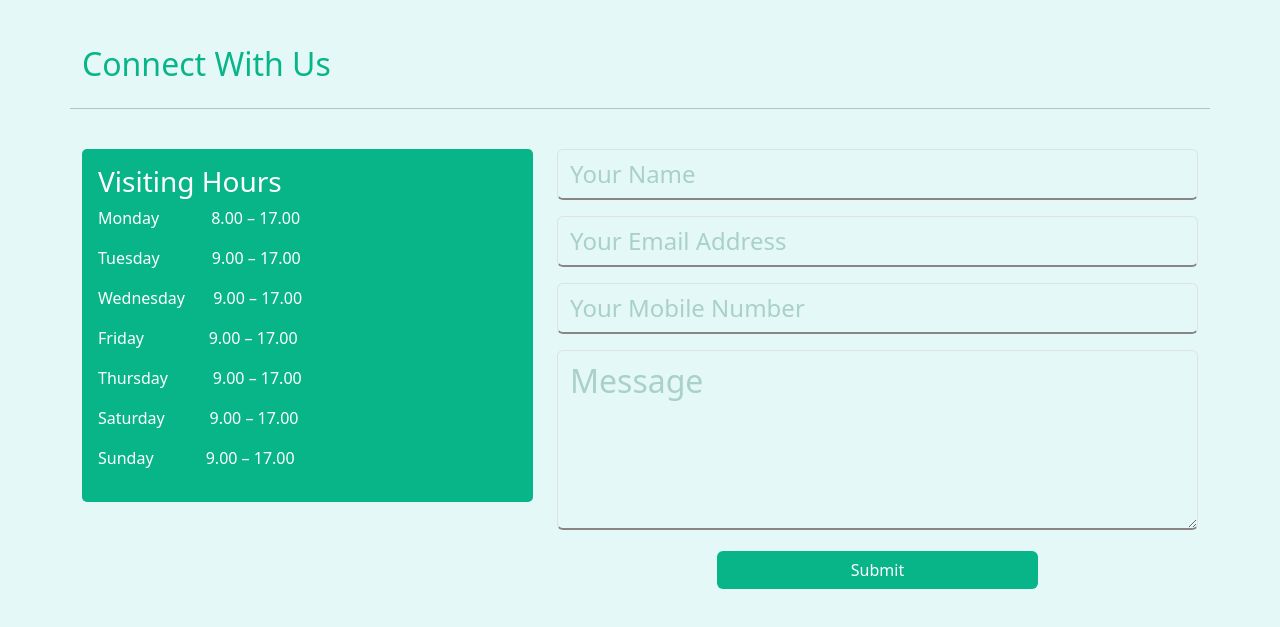
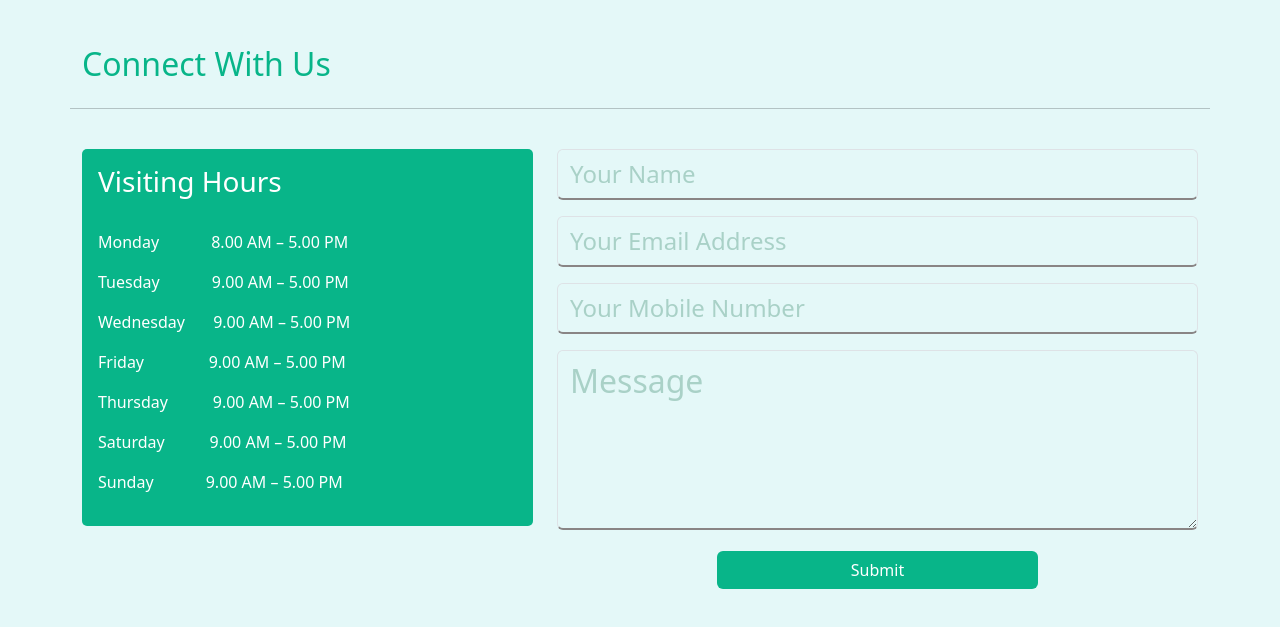
Before and after one commit to vinoth-mathan/hospitalstaticpage, a plain HTML site: page index.html in a window 1280 px wide. Shown: the part 3308-3935 px from the top of the page. Drawn offline with Linux system fonts and the light colour scheme.

Commit message:
textchange

```diff
--- a/index.html
+++ b/index.html
@@ -351,14 +351,15 @@
         <div class="col-md-5 mt-2">
              <div class="content p-3 d-flex justify-content-center flex-column">
                 <h3>Visiting Hours</h3>
+                <br>
 
-                   <p >Monday  <span class="ms-5">8.00 – 17.00</span></p>
-                   <p >   Tuesday  <span class="ms-5">9.00 – 17.00</span></p>
-                   <p > Wednesday   <span class="ms-4">9.00 – 17.00</span></p>
-                   <p >    Friday <span class="ms-5">&nbsp;&nbsp;&nbsp;9.00 – 17.00</span></p>
-                   <p >  Thursday  <span class="ms-4">&nbsp;&nbsp;&nbsp;&nbsp;9.00 – 17.00</span></p>
-                   <p >  Saturday  <span class="ms-4">&nbsp;&nbsp;&nbsp;&nbsp;9.00 – 17.00</span></p>
-                   <p >  Sunday  <span class="ms-5">9.00 – 17.00</span></p>
+                   <p >Monday  <span class="ms-5">8.00 AM – 5.00 PM</span></p>
+                   <p >   Tuesday  <span class="ms-5">9.00 AM – 5.00 PM</span></p>
+                   <p > Wednesday   <span class="ms-4">9.00 AM – 5.00 PM</span></p>
+                   <p >    Friday <span class="ms-5">&nbsp;&nbsp;&nbsp;9.00 AM – 5.00 PM</span></p>
+                   <p >  Thursday  <span class="ms-4">&nbsp;&nbsp;&nbsp;&nbsp;9.00 AM – 5.00 PM</span></p>
+                   <p >  Saturday  <span class="ms-4">&nbsp;&nbsp;&nbsp;&nbsp;9.00 AM – 5.00 PM</span></p>
+                   <p >  Sunday  <span class="ms-5">9.00 AM – 5.00 PM</span></p>
 
              </div>  &nbsp;
 
--- a/style.css
+++ b/style.css
@@ -98,7 +98,7 @@ body{
     background-color: transparent !important;
     border-bottom: 2px solid #898585;
     /* outline: none !important; */
-    color: #fff !important;
+    /* color: #363434 !important; */
     font-size: 1.5rem;
     font-weight:light;
     /* border: none; */
@@ -120,7 +120,7 @@ body{
      background-color: transparent !important;
      border-bottom: 2px solid #898585;
     outline: none;
-    color: #fff !important;
+    /* color: #464141 !important; */
     font-size: 2rem;
     font-weight:light;
     /* border: none; */
```
